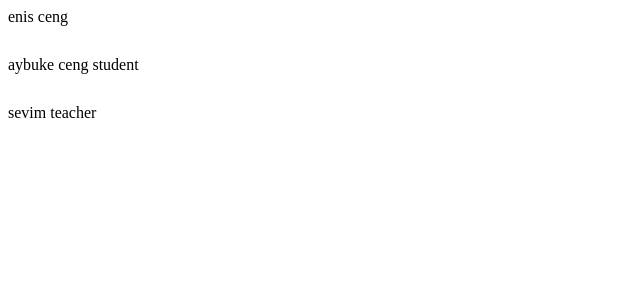
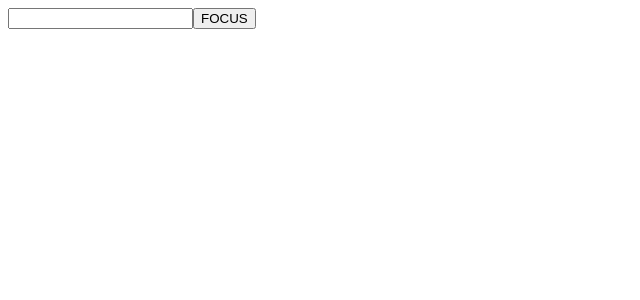
Before and after one commit to enistfkcii/ReactOgrenmeSerisi2, a React (Vite) app: page / in a window 1280 px wide. Shown: the top 300 px of the page, without its empty margins (0-640 px from the left). Built offline with nearby package versions, Linux system fonts and the light colour scheme.

Commit message:
useRef kavramı

```diff
--- a/src/App.jsx
+++ b/src/App.jsx
@@ -5,7 +5,7 @@ import {
   Route,
 } from "react-router-dom";
 
-import { useEffect, useState } from "react"
+import { useEffect, useState,useRef } from "react"
 import Home from "./pages/Home";
 import Detail from "./pages/Detail";
 
@@ -14,6 +14,10 @@ import Detail from "./pages/Detail";
 
 // import Text1 from "./components/text"
 function App() {
+  // const countRef = useRef(0)
+  const inputRef = useRef()
+// useState ve useRef arasındaki fark nedir ? => useStatelar ile güncellendiğinde sayfa her değişimde rendarlanır.Ancak bunu reflerle
+// yaparsak sayfayı sürekli render yapmaktan kurtuluruz.
 //props ... veri aktarma olarak düşünebiliriz.
 // const [name,setName] = useState("React")   // burdaki name benim değişkenim yanımda ki setName ise setlemek istediğin bir fonksiyon.
 // const clickFunc = () => {
@@ -46,44 +50,65 @@ function App() {
 //     setName("isim güncellendi")
 //   },4000)
 // },[])
-  return (
-    // <>
-    //   <Text1 number={"1"} name={"Enis"}></Text1>
-    //   <Text1 number={"2"} name={"Tuğçe"}></Text1>
-    //   <Text1 number={"3"} name={"Nagihan"}></Text1>
-    //   <Button name={"Artır"}></Button>
-    //   <Button name={"Azalt"}></Button>
-    // </>
-    // <>
-    // {/* <div onClick={clickFunc}>
-    // {name}
-    // </div> */}
-    // {/* <Button name={"Azalt"} onClick={() => setCount(count - 1)}></Button> */}
-    // {/* <button onClick={decrement}>Azalt</button> */}
-    // {/* <div>{count}</div>
-    // <Button name={"Artır"} onClick={() => setCount(count + 1)}></Button> */}
-    // {/* <button onClick={() => setCount(count+1)}>Artır</button> */}
-    // </>
-    // <>
-    // <input value={name} type="text" onChange={targetFunc}></input>
-    // <button onClick={clickFunc}>TIKLA</button>
-    // <div>
-    // {
-    // data.map((dt,i) => (
-    //   <div key={i}>{dt}</div>
-    // ))
-    // }
-    // </div>
-    // </>
+  // return (
+  //   // <>
+  //   //   <Text1 number={"1"} name={"Enis"}></Text1>
+  //   //   <Text1 number={"2"} name={"Tuğçe"}></Text1>
+  //   //   <Text1 number={"3"} name={"Nagihan"}></Text1>
+  //   //   <Button name={"Artır"}></Button>
+  //   //   <Button name={"Azalt"}></Button>
+  //   // </>
+  //   // <>
+  //   // {/* <div onClick={clickFunc}>
+  //   // {name}
+  //   // </div> */}
+  //   // {/* <Button name={"Azalt"} onClick={() => setCount(count - 1)}></Button> */}
+  //   // {/* <button onClick={decrement}>Azalt</button> */}
+  //   // {/* <div>{count}</div>
+  //   // <Button name={"Artır"} onClick={() => setCount(count + 1)}></Button> */}
+  //   // {/* <button onClick={() => setCount(count+1)}>Artır</button> */}
+  //   // </>
+  //   // <>
+  //   // <input value={name} type="text" onChange={targetFunc}></input>
+  //   // <button onClick={clickFunc}>TIKLA</button>
+  //   // <div>
+  //   // {
+  //   // data.map((dt,i) => (
+  //   //   <div key={i}>{dt}</div>
+  //   // ))
+  //   // }
+  //   // </div>
+  //   // </>
+  //   <>
+  //   {/* {name} */}
+  //   <Router>
+  //     <Routes>
+  //       <Route path="/" element={<Home></Home>}></Route>
+  //       <Route path="/detail/:id" element={<Detail></Detail>}></Route>
+  //     </Routes>
+  //   </Router>
+  //   </>
+  // )
+// const clickFunc = () => {
+//   countRef.current++
+//   console.log(countRef.current)
+// }
+const focusFunc = () => {
+inputRef.current.focus()
+}
+console.log(inputRef.current);
+  return(
+    // <button onClick={clickFunc}>
+    //   CLICK ME
+    // </button>
     <>
-    {/* {name} */}
-    <Router>
-      <Routes>
-        <Route path="/" element={<Home></Home>}></Route>
-        <Route path="/detail/:id" element={<Detail></Detail>}></Route>
-      </Routes>
-    </Router>
+    <input type="text"ref={inputRef}></input>
+    <button onClick={focusFunc}>
+      FOCUS
+    </button>
     </>
+
+
   )
 }
 
```
